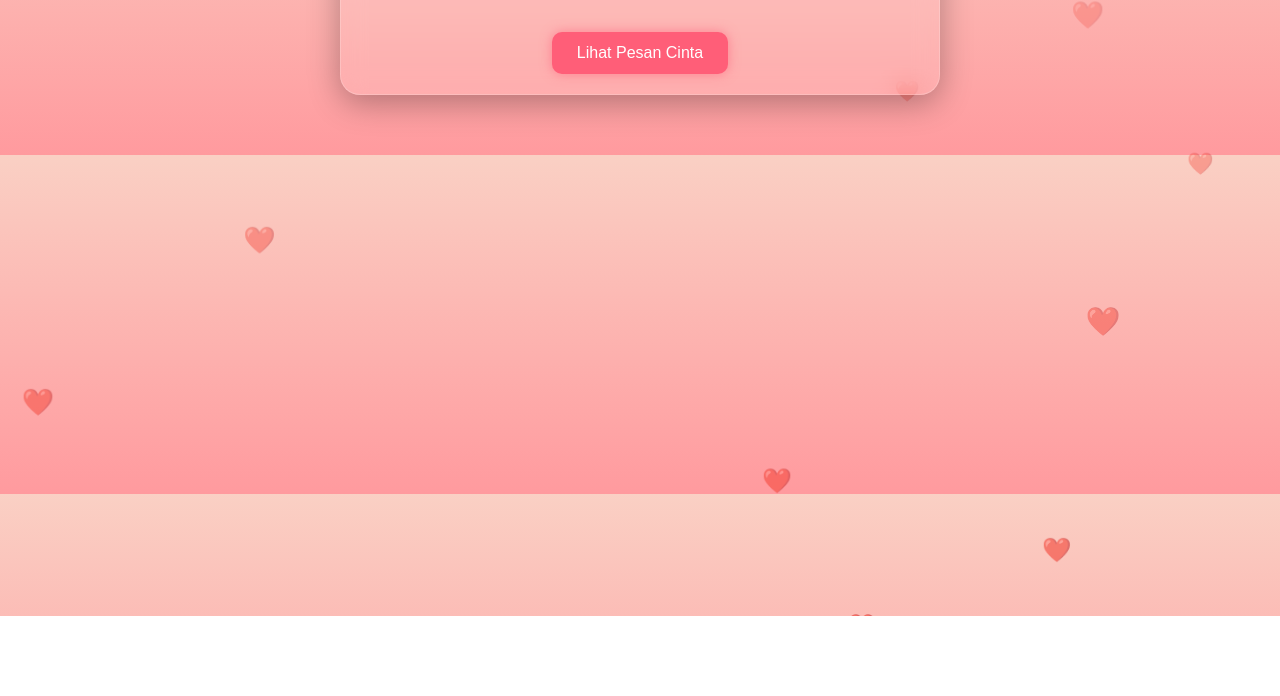
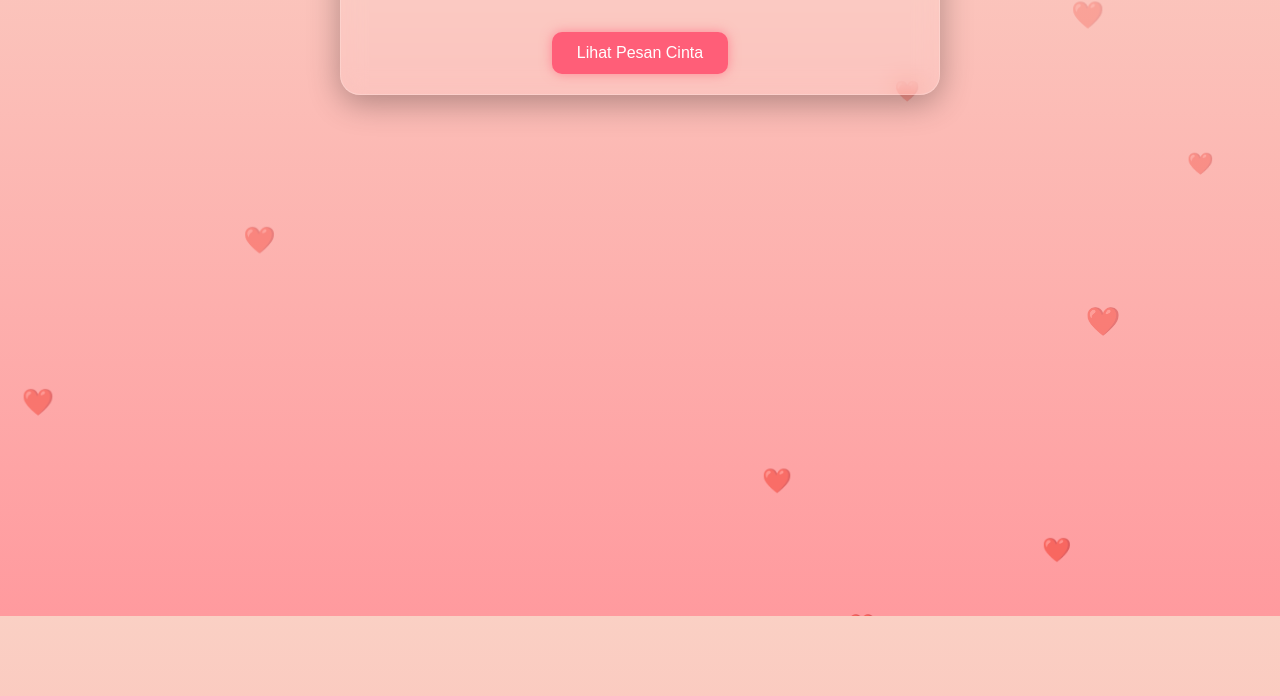
Before and after one commit to Mrnoaim23/surprise1, a plain HTML site: page index.html in a window 1280 px wide. Shown: the part 184-880 px from the top of the page. Before the commit the page ends 800 px from the top, so only its background shows below. Drawn offline with Linux system fonts and the light colour scheme.

Commit message:
Add files via upload

```diff
--- a/style.css
+++ b/style.css
@@ -4,19 +4,24 @@
   box-sizing: border-box;
 }
 
-html, body {
-  width: 100%;
-  height: auto;
-  overflow-x: hidden;
-  scroll-behavior: smooth;
+html {
+  height: 100%;
+  background: linear-gradient(to top, #ff9a9e, #fad0c4);
+  background-attachment: fixed;
+  background-repeat: no-repeat;
+  background-size: cover;
 }
 
 body {
-  background: linear-gradient(to top, #ff9a9e, #fad0c4);
+  min-height: 100%;
+  font-family: 'Segoe UI', sans-serif;
   color: #333;
-  font-family: 'Segoe UI', sans-serif;
+  overflow-x: hidden;
+  margin: 0;
   padding: 0;
+  background: transparent; /* jangan ulangi background di sini */
 }
+
 
 /* Container */
 .container {
```
